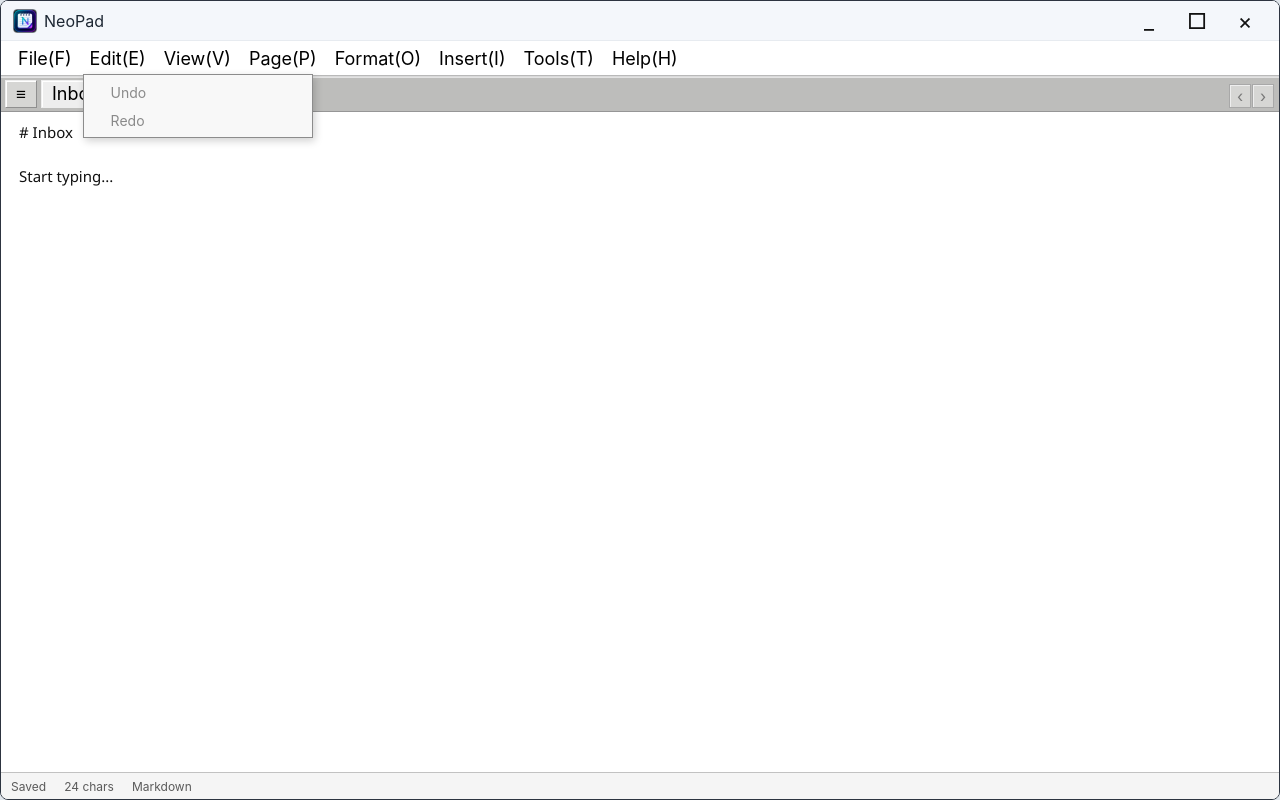
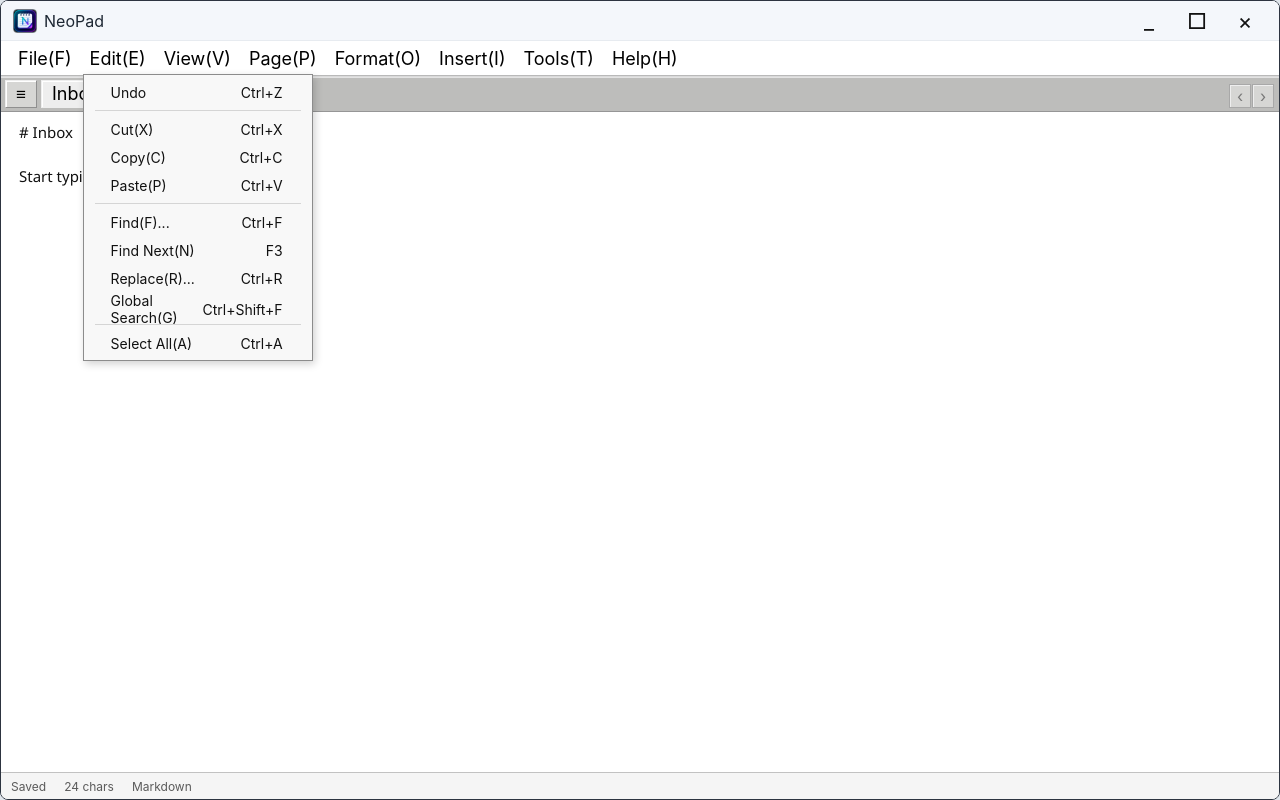
Before and after one commit to trevanzhang/neopad, a Vue app in the folder app/: page / in a window 1280 px wide. Both pictures are taken after a click on the button "Edit(E)". Built offline with nearby package versions, Linux system fonts and the light colour scheme.

Commit message:
Add FlashPad-style edit menu

```diff
--- a/app/src/App.vue
+++ b/app/src/App.vue
@@ -65,6 +65,7 @@
 const theme = ref<'system' | 'light' | 'dark'>('system')
 const language = ref<AppLanguage>(initialLanguage())
 const fileInput = ref<HTMLInputElement | null>(null)
+const editorPane = ref<InstanceType<typeof EditorPane> | null>(null)
 const workspacePath = ref('~/.neopad')
 const activeTab = computed(() => tabs.value.find((tab) => tab.id === activeTabId.value) ?? tabs.value[0])
 const t = computed(() => messages[language.value])
@@ -318,6 +319,38 @@
   if (isTauriRuntime()) {
     await quitApp()
   }
+}
+
+function undoEditor() {
+  editorPane.value?.undoEdit()
+}
+
+function cutEditorSelection() {
+  void editorPane.value?.cutSelection()
+}
+
+function copyEditorSelection() {
+  void editorPane.value?.copySelection()
+}
+
+function pasteIntoEditor() {
+  void editorPane.value?.pasteClipboard()
+}
+
+function selectAllEditorText() {
+  editorPane.value?.selectAllText()
+}
+
+function openFindPanel() {
+  showSearchPlaceholder()
+}
+
+function findNextMatch() {
+  showSearchPlaceholder()
+}
+
+function openReplacePanel() {
+  showSearchPlaceholder()
 }
 
 function showSearchPlaceholder() {
@@ -605,6 +638,15 @@
         @open-trash="openTrashFolder"
         @hide-window="hideMainWindow"
         @exit-app="exitApp"
+        @undo="undoEditor"
+        @cut="cutEditorSelection"
+        @copy="copyEditorSelection"
+        @paste="pasteIntoEditor"
+        @find="openFindPanel"
+        @find-next="findNextMatch"
+        @replace="openReplacePanel"
+        @global-search="showSearchPlaceholder"
+        @select-all="selectAllEditorText"
         @search="showSearchPlaceholder"
         @settings="showSettingsPlaceholder"
         @toggle-pin="togglePin"
@@ -631,6 +673,7 @@
       />
       <EditorPane
         v-if="previewMode !== 'preview'"
+        ref="editorPane"
         v-model="content"
         :title="activeTab?.title ?? 'Untitled'"
       />
--- a/app/src/components/EditorPane.vue
+++ b/app/src/components/EditorPane.vue
@@ -1,8 +1,8 @@
 <script setup lang="ts">
-import { defaultKeymap, history, historyKeymap, indentWithTab } from '@codemirror/commands'
+import { defaultKeymap, history, historyKeymap, indentWithTab, redo, undo } from '@codemirror/commands'
 import { markdown } from '@codemirror/lang-markdown'
 import { bracketMatching } from '@codemirror/language'
-import { Compartment, EditorState } from '@codemirror/state'
+import { Compartment, EditorSelection, EditorState } from '@codemirror/state'
 import {
   drawSelection,
   dropCursor,
@@ -112,6 +112,88 @@
     },
   })
 })
+
+function runEditorCommand(command: (view: EditorView) => boolean) {
+  if (!editorView) {
+    return false
+  }
+
+  editorView.focus()
+  return command(editorView)
+}
+
+function undoEdit() {
+  return runEditorCommand(undo)
+}
+
+function redoEdit() {
+  return runEditorCommand(redo)
+}
+
+async function copySelection() {
+  if (!editorView) {
+    return false
+  }
+
+  const selectedText = editorView.state.selection.ranges
+    .filter((range) => !range.empty)
+    .map((range) => editorView?.state.doc.sliceString(range.from, range.to) ?? '')
+    .join('\n')
+
+  if (!selectedText) {
+    return false
+  }
+
+  await navigator.clipboard.writeText(selectedText)
+  editorView.focus()
+  return true
+}
+
+async function cutSelection() {
+  if (!editorView || !(await copySelection())) {
+    return false
+  }
+
+  editorView.dispatch({
+    changes: editorView.state.selection.ranges
+      .filter((range) => !range.empty)
+      .map((range) => ({ from: range.from, to: range.to, insert: '' })),
+  })
+  editorView.focus()
+  return true
+}
+
+async function pasteClipboard() {
+  if (!editorView) {
+    return false
+  }
+
+  const text = await navigator.clipboard.readText()
+  editorView.dispatch(editorView.state.replaceSelection(text))
+  editorView.focus()
+  return true
+}
+
+function selectAllText() {
+  if (!editorView) {
+    return false
+  }
+
+  editorView.dispatch({
+    selection: EditorSelection.single(0, editorView.state.doc.length),
+  })
+  editorView.focus()
+  return true
+}
+
+defineExpose({
+  undoEdit,
+  redoEdit,
+  cutSelection,
+  copySelection,
+  pasteClipboard,
+  selectAllText,
+})
 </script>
 
 <template>
--- a/app/src/components/MenuBar.vue
+++ b/app/src/components/MenuBar.vue
@@ -16,6 +16,15 @@
   openTrash: []
   hideWindow: []
   exitApp: []
+  undo: []
+  cut: []
+  copy: []
+  paste: []
+  find: []
+  findNext: []
+  replace: []
+  globalSearch: []
+  selectAll: []
   search: []
   settings: []
   togglePin: []
@@ -46,8 +55,45 @@
     <div class="menu-root">
       <button type="button" class="menu-title">{{ messages.edit }}</button>
       <div class="menu-popover">
-        <button type="button" disabled>{{ messages.undo }}</button>
-        <button type="button" disabled>{{ messages.redo }}</button>
+        <button type="button" class="menu-command menu-muted" @click="$emit('undo')">
+          <span>{{ messages.undo }}</span>
+          <span class="menu-shortcut">{{ messages.ctrlZ }}</span>
+        </button>
+        <div class="menu-separator" role="separator" />
+        <button type="button" class="menu-command" @click="$emit('cut')">
+          <span>{{ messages.cut }}</span>
+          <span class="menu-shortcut">{{ messages.ctrlX }}</span>
+        </button>
+        <button type="button" class="menu-command" @click="$emit('copy')">
+          <span>{{ messages.copy }}</span>
+          <span class="menu-shortcut">{{ messages.ctrlC }}</span>
+        </button>
+        <button type="button" class="menu-command" @click="$emit('paste')">
+          <span>{{ messages.paste }}</span>
+          <span class="menu-shortcut">{{ messages.ctrlV }}</span>
+        </button>
+        <div class="menu-separator" role="separator" />
+        <button type="button" class="menu-command" @click="$emit('find')">
+          <span>{{ messages.find }}</span>
+          <span class="menu-shortcut">{{ messages.ctrlF }}</span>
+        </button>
+        <button type="button" class="menu-command" @click="$emit('findNext')">
+          <span>{{ messages.findNext }}</span>
+          <span class="menu-shortcut">{{ messages.f3 }}</span>
+        </button>
+        <button type="button" class="menu-command" @click="$emit('replace')">
+          <span>{{ messages.replace }}</span>
+          <span class="menu-shortcut">{{ messages.ctrlR }}</span>
+        </button>
+        <button type="button" class="menu-command" @click="$emit('globalSearch')">
+          <span>{{ messages.globalSearch }}</span>
+          <span class="menu-shortcut">{{ messages.ctrlShiftF }}</span>
+        </button>
+        <div class="menu-separator" role="separator" />
+        <button type="button" class="menu-command menu-muted" @click="$emit('selectAll')">
+          <span>{{ messages.selectAll }}</span>
+          <span class="menu-shortcut">{{ messages.ctrlA }}</span>
+        </button>
       </div>
     </div>
 
--- a/app/src/lib/i18n.ts
+++ b/app/src/lib/i18n.ts
@@ -21,6 +21,23 @@
     saveClipboard: string
     undo: string
     redo: string
+    cut: string
+    copy: string
+    paste: string
+    find: string
+    findNext: string
+    replace: string
+    globalSearch: string
+    selectAll: string
+    ctrlZ: string
+    ctrlX: string
+    ctrlC: string
+    ctrlV: string
+    ctrlF: string
+    f3: string
+    ctrlR: string
+    ctrlShiftF: string
+    ctrlA: string
     editMode: string
     splitMode: string
     previewMode: string
@@ -110,6 +127,23 @@
       saveClipboard: 'Save Clipboard',
       undo: 'Undo',
       redo: 'Redo',
+      cut: 'Cut(X)',
+      copy: 'Copy(C)',
+      paste: 'Paste(P)',
+      find: 'Find(F)...',
+      findNext: 'Find Next(N)',
+      replace: 'Replace(R)...',
+      globalSearch: 'Global Search(G)',
+      selectAll: 'Select All(A)',
+      ctrlZ: 'Ctrl+Z',
+      ctrlX: 'Ctrl+X',
+      ctrlC: 'Ctrl+C',
+      ctrlV: 'Ctrl+V',
+      ctrlF: 'Ctrl+F',
+      f3: 'F3',
+      ctrlR: 'Ctrl+R',
+      ctrlShiftF: 'Ctrl+Shift+F',
+      ctrlA: 'Ctrl+A',
       editMode: 'Edit',
       splitMode: 'Split',
       previewMode: 'Preview',
@@ -197,6 +231,23 @@
       saveClipboard: '\u4fdd\u5b58\u526a\u8d34\u677f',
       undo: '\u64a4\u9500',
       redo: '\u91cd\u505a',
+      cut: '\u526a\u5207(X)',
+      copy: '\u590d\u5236(C)',
+      paste: '\u7c98\u8d34(P)',
+      find: '\u67e5\u627e(F)...',
+      findNext: '\u67e5\u627e\u4e0b\u4e00\u4e2a(N)',
+      replace: '\u66ff\u6362(R)...',
+      globalSearch: '\u5168\u5c40\u641c\u7d22(G)',
+      selectAll: '\u5168\u9009(A)',
+      ctrlZ: 'Ctrl+Z',
+      ctrlX: 'Ctrl+X',
+      ctrlC: 'Ctrl+C',
+      ctrlV: 'Ctrl+V',
+      ctrlF: 'Ctrl+F',
+      f3: 'F3',
+      ctrlR: 'Ctrl+R',
+      ctrlShiftF: 'Ctrl+Shift+F',
+      ctrlA: 'Ctrl+A',
       editMode: '\u7f16\u8f91',
       splitMode: '\u5206\u5c4f',
       previewMode: '\u9884\u89c8',
--- a/app/src/styles/layout.css
+++ b/app/src/styles/layout.css
@@ -152,6 +152,10 @@
 
 .menu-shortcut {
   color: inherit;
+}
+
+.menu-muted {
+  color: #9a9a9a;
 }
 
 .menu-separator {
```
